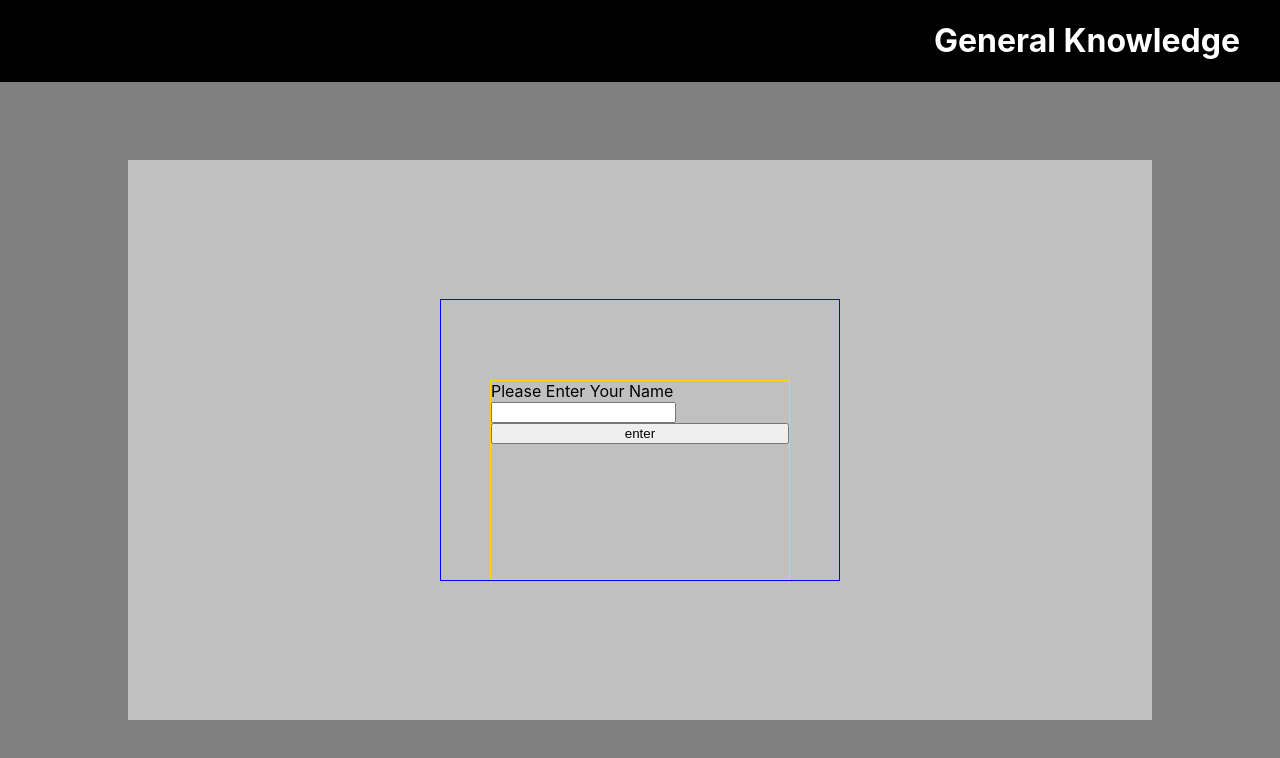
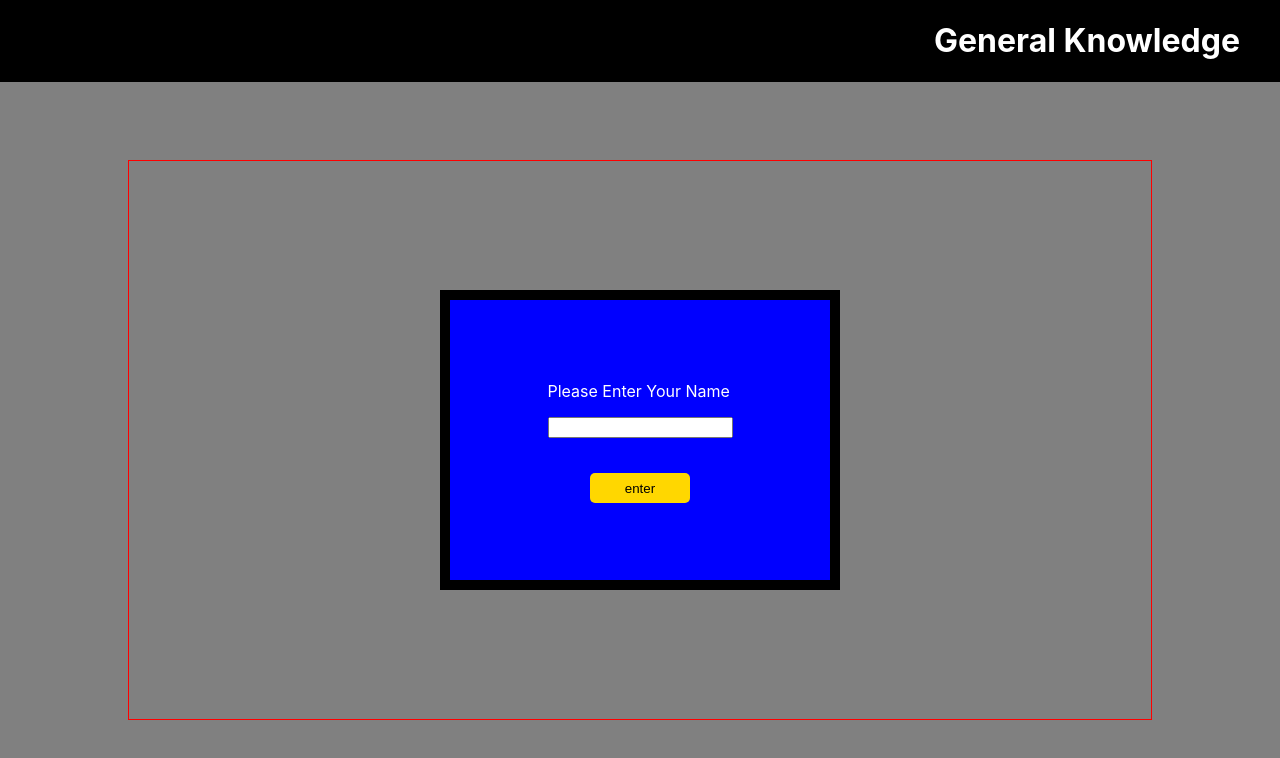
Before and after one commit to SJellen/generalknowledge, a Next.js app: page / in a window 1280 px wide. Both pictures are taken after a click on the button "Play". Shown: the top 758 px of the page. Built offline with nearby package versions, Linux system fonts and the light colour scheme; no server answers.

Commit message:
work on design of start pages

```diff
--- a/context/QuestionContext.js
+++ b/context/QuestionContext.js
@@ -160,6 +160,7 @@ function QuestionContextProvider({ children }) {
             .replace('Japanese ','')
             .replace('Cartoon & Animations','Animation')
             .replace('Science & Nature','Nature')
+            .replace(' & Theatres','')
         }
     }
 
--- a/pages/finalround.js
+++ b/pages/finalround.js
@@ -1,5 +1,5 @@
 import React, {useContext, useEffect, useState} from 'react'
-import {Context} from '../context/QuestionContext'
+import {QuestionContext} from '../context/QuestionContext'
 import Link from 'next/link'
 import styles from '../styles/FinalRound.module.scss'
 
@@ -7,7 +7,7 @@ import styles from '../styles/FinalRound.module.scss'
 
 export default function FinalRound() {
 
-    const {finalQuestion} = useContext(Context)
+    const {finalQuestion} = useContext(QuestionContext)
 
     useEffect(() => {
 
--- a/pages/start.js
+++ b/pages/start.js
@@ -58,17 +58,20 @@ export default function Start() {
         { showWordBox ?
              <div className={styles.wordbox}>
                 <h1>Welcome to General Knowledge.</h1>
-                <h2>A trivia game spanning many categories, would you like to play?</h2>
-                <button onClick={handlePlayButtonClick}>Play</button>
+                <h2>Would you Like to Play?</h2>
+                <button onClick={handlePlayButtonClick} className={styles.playButton}>Play</button>
             </div> : "" }
 
             { showInput ?
                 <div className={styles.inputBox}>
                 <form className={styles.form} onSubmit={handleSubmit}>
-                    <label>Please Enter Your Name
-                    <input type="text" name="name" onChange={handleChange}/>
-                    </label>
-                    <button type="submit">enter</button>
+                    <div className={styles.inputContainer}>
+                      <label>Please Enter Your Name
+                        <input type="text" name="name" onChange={handleChange} className={styles.input}/>
+                      </label>
+                    </div>
+
+                    <button type="submit" className={styles.startButton}>enter</button>
 
                 </form>
 
--- a/styles/Start.module.scss
+++ b/styles/Start.module.scss
@@ -1,6 +1,7 @@
 
 .container {
-    background-color: silver;
+    // background-color: silver;
+    border: 1px solid red;
     margin: 10rem auto 0 auto;
     width: 80%;
     height: 70vh;
@@ -10,31 +11,52 @@
 }
 
 .wordbox {
-    border: 1px solid red;
+    background-color: blue;
+    border: 10px solid black;
     width: 50%;
     height: 300px;
     margin:0 auto;
-    padding-top: 5rem;
+    padding-top: 2rem;
     text-align: center;
-
-
+    color: white;
 }
 
 .inputBox {
-    border: 1px solid blue;
+    background-color: blue;
+    border: 10px solid black;
     width: 400px;
+    height: 300px;
     margin: 0 auto;
-    padding-top: 5rem;
+    padding: 2rem;
+    display: flex;
+    justify-content: center;
+    align-items: center;
 }
 
 .form {
-    border: 1px solid gold;
+    // border: 1px solid gold;
     display: flex;
     flex-direction: column;
+    justify-content: center;
+    align-items: center;
     width: 300px;
     height: 200px;
     margin: 0 auto;
 
+}
+
+.input {
+//    border: 1px solid red;
+   display: flex;
+   margin: 1rem auto;
+}
+
+.inputContainer {
+    // border: 1px solid gold;
+    display: flex;
+    align-items: center;
+    height: 80px;
+     color: white;
 }
 
 .roundOneLink {
@@ -42,3 +64,34 @@
     width: 100%;
     text-align: center;
 }
+
+.playButton {
+    background-color: gold;
+    border: none;
+    border-radius: 5px;
+    margin-top: 2rem;
+    width: 100px;
+    height: 30px;
+
+
+
+}
+
+.playButton:hover {
+    filter: brightness(.85);
+    cursor: pointer;
+}
+
+.startButton {
+    background-color: gold;
+    border: none;
+    border-radius: 5px;
+    margin-top: 1rem;
+    width: 100px;
+    height: 30px;
+}
+
+.startButton:hover {
+    filter: brightness(.85);
+    cursor: pointer;
+}
```
Also changed, not shown: styles/FinalRound.module.scss (line endings or trailing spaces).
